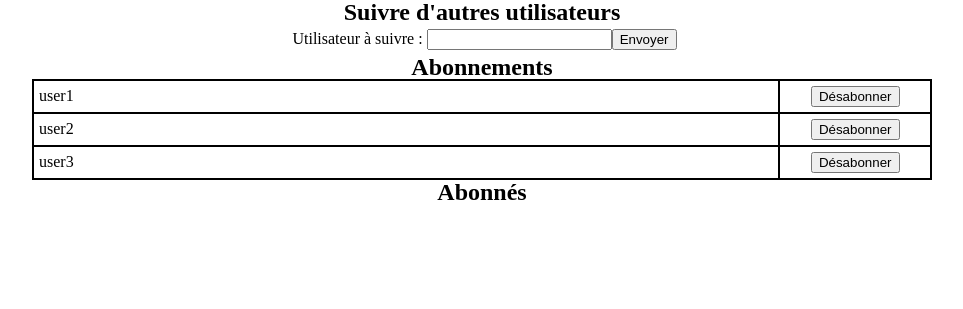
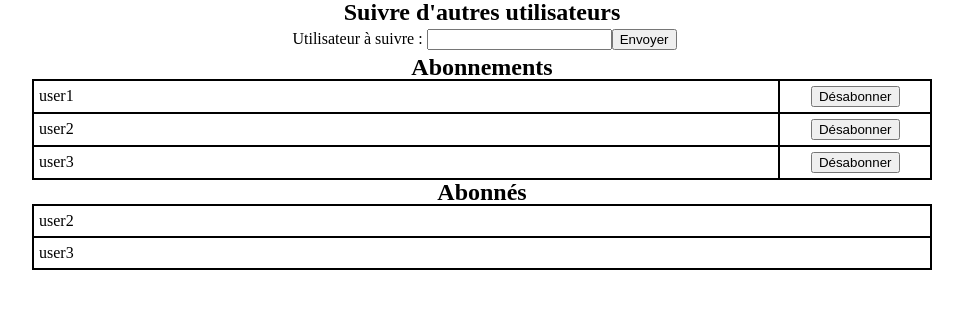
Before and after one commit to Meez25/LITReview, a Django app: page /abonnement in a window 1280 px wide. Shown: the part 100-409 px from the top of the page, without its empty margins (158-1121 px from the left). Run offline with Django 4.2, Linux system fonts and the light colour scheme; a user stored in the database is signed in; data comes from the database, SQL or seed files in the repository; both versions use the stored data as it was after the commit.

Commit message:
display following users

```diff
--- a/litreview/critics/static/critics/abonnement.css
+++ b/litreview/critics/static/critics/abonnement.css
@@ -29,6 +29,12 @@ td {
     width: 750px;
 }
 
+.user-following {
+    width: 900px;
+    height: 30px;
+    vertical-align: middle;
+}
+
 .button {
     width: 150px;
 }
--- a/litreview/critics/templates/critics/abonnement.html
+++ b/litreview/critics/templates/critics/abonnement.html
@@ -31,7 +31,11 @@
     </table>
     <h2>Abonnés</h2>
     <table>
-
+    {% for user in following_users %}
+    <tr>
+        <td class="user-following"><p>{{ user.user }}</p></td>
+    </tr>
+    {% endfor %}
     </table>
 </div>
 {% endblock content %}
--- a/litreview/critics/views.py
+++ b/litreview/critics/views.py
@@ -37,6 +37,7 @@ def abonnement(request):
     )  # Get the followed users list
     unfollow_form = UnfollowForm()  # Create the form to unfollow users
     form = FollowForm()  # Create the form to follow users
+    following_users = UserFollows.objects.filter(followed_user=request.user)
     if (
         request.method == "POST" and "follow_form" in request.POST
     ):  # If the user wants to follow someone
@@ -59,11 +60,15 @@ def abonnement(request):
                         user=current_user, followed_user=user_follow
                     )
                     followed_users = UserFollows.objects.filter(user=request.user)
+                    following_users = UserFollows.objects.filter(
+                        followed_user=request.user
+                    )
                     form = FollowForm()
                     context = {
                         "userfollow_form": form,
                         "feedback": "Utilisateur suivi avec succès.",
                         "followed_users": followed_users,
+                        "following_users": following_users,
                     }
                     return render(request, "critics/abonnement.html", context)
             except User.DoesNotExist:
@@ -95,10 +100,12 @@ def abonnement(request):
 
             followed_users = UserFollows.objects.filter(user=request.user)
 
+            following_users = UserFollows.objects.filter(followed_user=request.user)
             context = {
                 "userfollow_form": form,
                 "followed_users": followed_users,
                 "unfollow_form": unfollow_form,
+                "following_users": following_users,
             }
             return render(request, "critics/abonnement.html", context)
 
@@ -112,6 +119,7 @@ def abonnement(request):
         "userfollow_form": form,
         "followed_users": followed_users,
         "unfollow_form": unfollow_form,
+        "following_users": following_users,
     }
 
     return render(request, "critics/abonnement.html", context)
```
Also changed, not shown: litreview/db.sqlite3.
